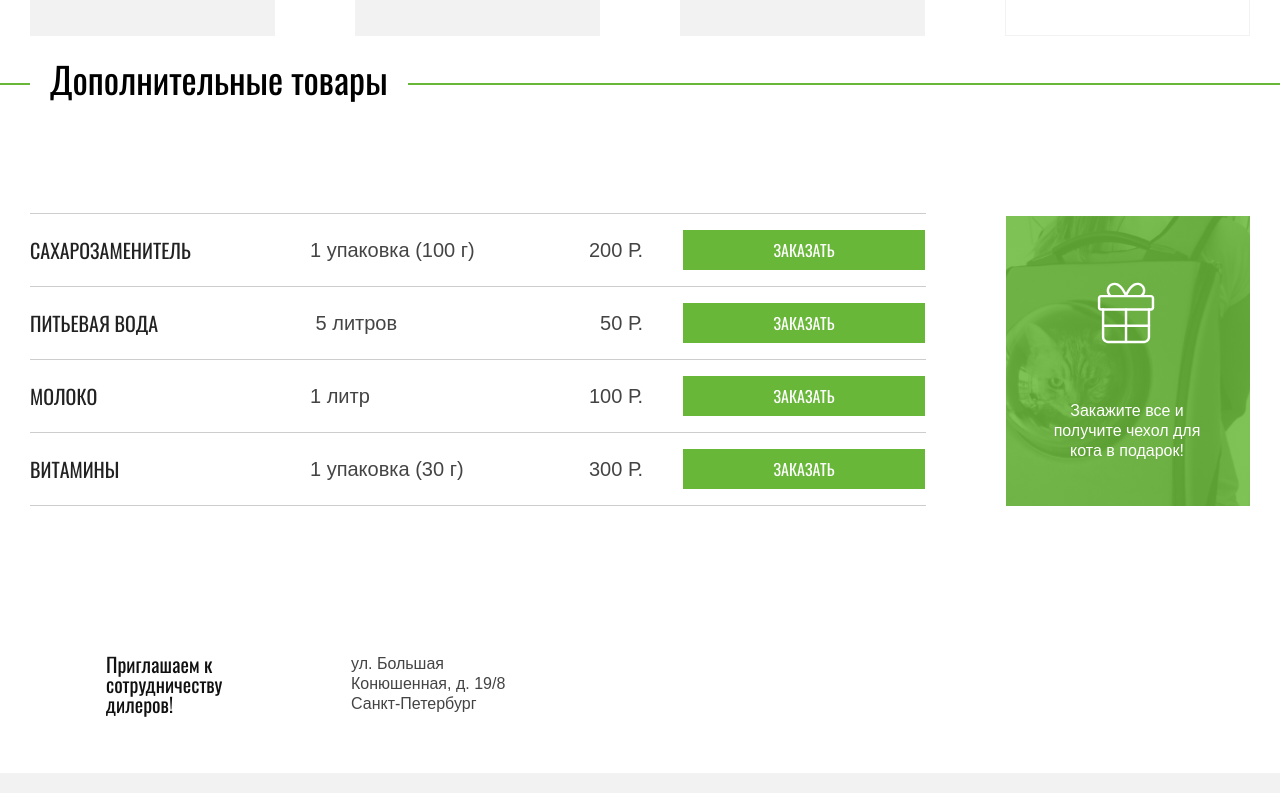
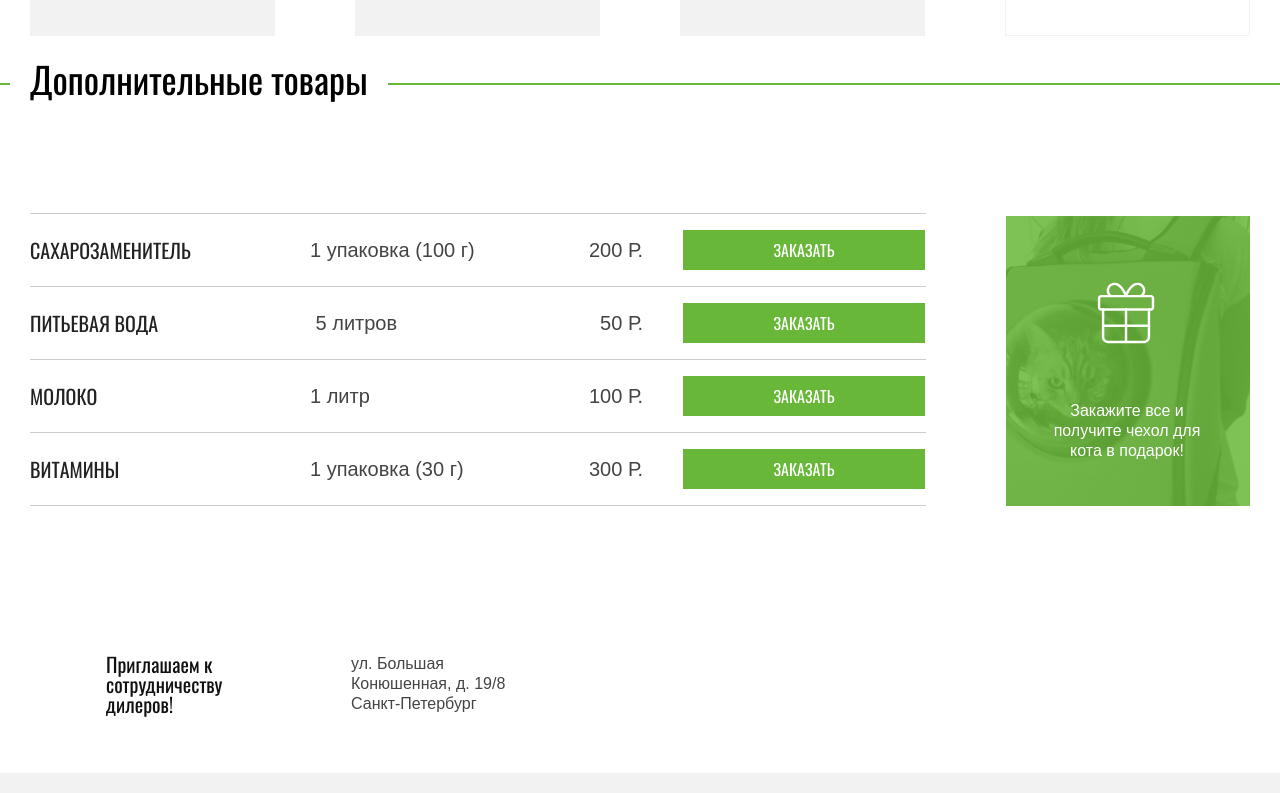
Before and after one commit to Holder19/1796901-cat-energy-23, a plain HTML site: page source/catalog.html in a window 1280 px wide. Shown: the part 1352-2145 px from the top of the page. Drawn offline with nearby package versions, Linux system fonts and the light colour scheme; files that its build step writes are made by us from their sources.

Commit message:
Исправляет отступ у заголовка страницы каталога

```diff
--- a/source/sass/blocks/additional-products.scss
+++ b/source/sass/blocks/additional-products.scss
@@ -16,6 +16,10 @@
     line-height: 36px;
     margin-bottom: 80px;
     margin-left: 20px;
+  }
+
+  @media (min-width: $desktop) {
+    margin-left: 0;
   }
 
   &::before {
```
